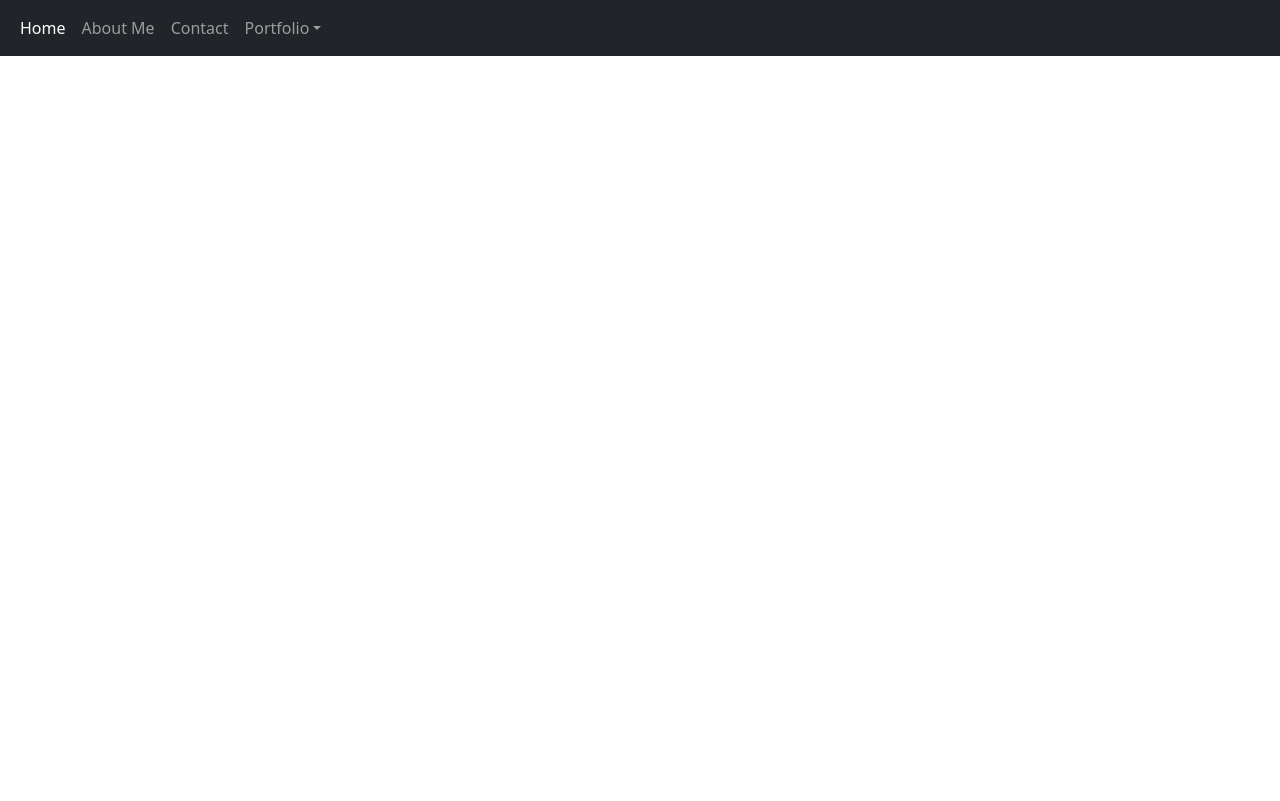
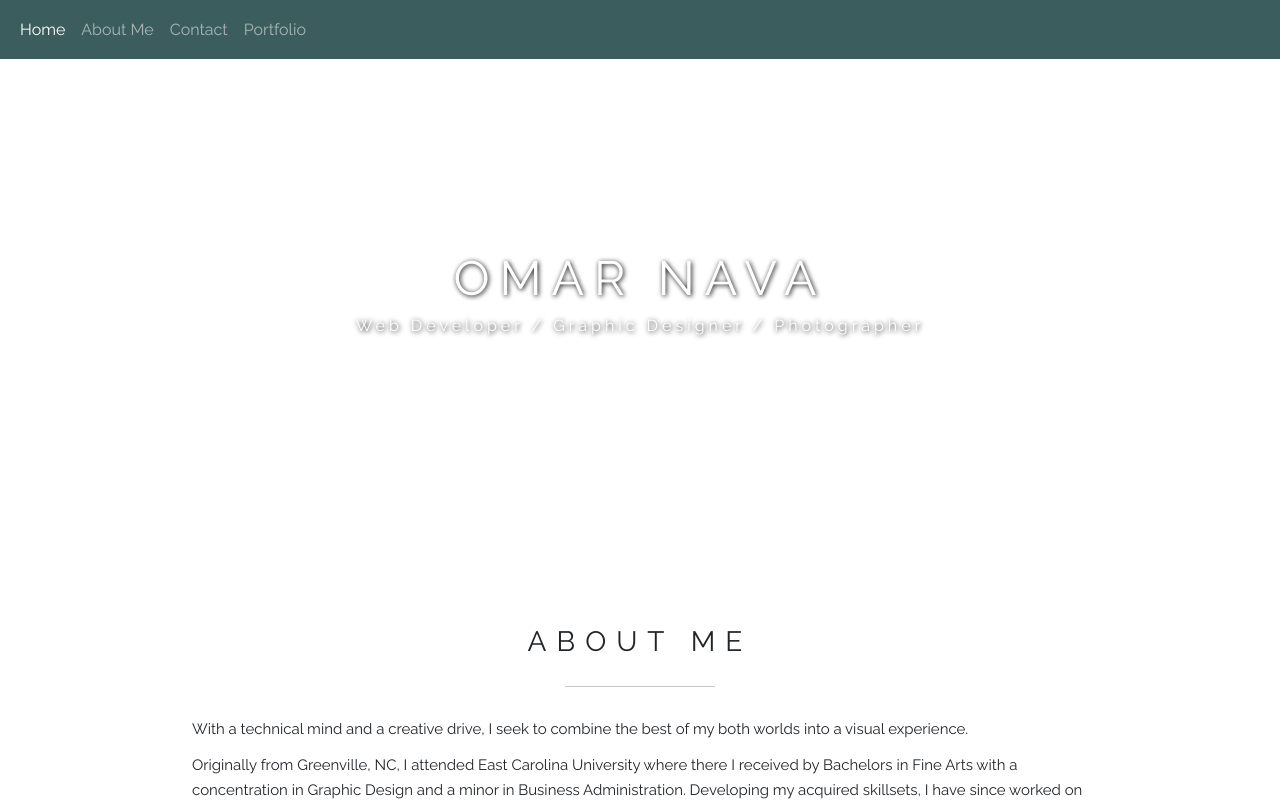
Before and after one commit to omar-94/react-portfolio, a React (Create React App) app: page / in a window 1280 px wide. Shown: the top 801 px of the page. Built offline with nearby package versions, Linux system fonts and the light colour scheme.

Commit message:
header/navbar/about component added

```diff
--- a/src/App.css
+++ b/src/App.css
@@ -1,38 +1,48 @@
-.App {
-  text-align: center;
+* {
+  box-sizing: border-box;
 }
 
-.App-logo {
-  height: 40vmin;
-  pointer-events: none;
+
+/*** Body ***/
+body {
+  font-family: 'Raleway', sans-serif !important;
+  line-height: 1.7 !important;
+  overflow-x: hidden;
 }
 
-@media (prefers-reduced-motion: no-preference) {
-  .App-logo {
-    animation: App-logo-spin infinite 20s linear;
+.row {
+  margin: 0 !important;
+}
+
+p {
+  font-size: 15px !important;
+  margin-bottom: 10px !important;
+}
+
+/* MEDIA QUERIES FOR SCREEN SIZES */
+@media screen and (min-width: 1200px) {
+  .p-about-me {
+    padding: 0 200px !important;
+  }
+
+  .about-me {
+    padding-left: 12rem !important;
+    padding-right: 12rem !important;
   }
 }
 
-.App-header {
-  background-color: #282c34;
-  min-height: 100vh;
-  display: flex;
-  flex-direction: column;
-  align-items: center;
-  justify-content: center;
-  font-size: calc(10px + 2vmin);
-  color: white;
+@media (max-width:1200px) and (min-width:540px) {
+  .p-about-me {
+      padding: 0 40px !important;
+  }
 }
 
-.App-link {
-  color: #61dafb;
-}
-
-@keyframes App-logo-spin {
-  from {
-    transform: rotate(0deg);
+@media screen and (max-width: 540px) {
+  .p-about-me {
+      padding: 0 0;
   }
-  to {
-    transform: rotate(360deg);
+  .about-me {
+      padding-left: 2rem;
+      padding-right: 2rem;
   }
 }
--- a/src/App.js
+++ b/src/App.js
@@ -1,12 +1,16 @@
 import './App.css';
-import { BrowserRouter as Router, Route } from "react-router-dom";
-import Navbar from './components/Navbar';
-
+import { BrowserRouter as Router} from "react-router-dom";
+import Navbar from './components/NavBar';
+import Header from './components/Header';
+import AboutMe from './components/AboutMe';
 
 function App() {
+
   return (
-    <Router basename={process.env.PUBLIC_URL}>
-      <Navbar />
+    <Router basename={process.env.PUBLIC_URL} >
+        <Navbar />
+        <Header />
+        <AboutMe />
     </Router>
   );
 }
--- /dev/null
+++ b/src/components/AboutMe/index.js
@@ -0,0 +1,24 @@
+import React from "react";
+import './style.css';
+
+const AboutMe = () => {
+
+  return (
+    <div className="about-me" id="about-me">
+            <h3 className="text-center" id="about-me-title"> ABOUT ME </h3>
+            <hr id="line-design"></hr>
+            <div>
+                <p>With a technical mind and a creative drive, I seek to combine the best of my both worlds into a visual experience.</p>
+
+                <p> Originally from Greenville, NC, I attended East Carolina University where there I received by Bachelors in Fine Arts with a concentration in Graphic Design and a minor in Business Administration.
+                Developing my acquired skillsets, I have since worked on freelance design projects for small owners to help bring an established feel for their business. Designing products anywhere from business cards, stationary, to other promotional materials.</p>
+
+                <p>Along with being a creative person, I have been a tech savvy individual my whole life. Always having an intriguing curiosity for code... my journey has led me to web design/development. Having the ability to mix both worlds has been exciting and rewarding so far! I hope to continue to pursue this passion to create clean and beautiful visual experiences across the web.</p>
+
+                <p>Aside from working on my skills, I also like to be a very active person. In my free time you can find me working out, longboarding, and doing photography. If you wish to reach out to me for any project ideas, please feel free to <a href="#contact-me">contact me</a>.</p>
+            </div>
+        </div>
+  )
+}
+
+export default AboutMe;
--- /dev/null
+++ b/src/components/AboutMe/style.css
@@ -0,0 +1,20 @@
+.about-me {
+  padding: 2rem;
+}
+
+#about-me-title {
+  margin-bottom: 3rem;
+  letter-spacing: 10px;
+  font-size: 1.75rem;
+
+}
+
+#line-design {
+  width: 150px;
+  height: 1px;
+  margin: -20px auto 30px auto;
+}
+
+.p-about-me {
+  padding: 0 10em !important;
+}
--- /dev/null
+++ b/src/components/Header/index.js
@@ -0,0 +1,14 @@
+import React from "react";
+import './style.css';
+
+const Header = () => {
+
+  return (
+    <div className="container-fluid background-img1 text-center img-fluid" id="home" style={{ backgroundImage: `url('/portrait-2.jpg'})` }} >
+      <h1 className="display-5 fw-normal" id="name-title">OMAR NAVA</h1>
+      <h6 className="text-center" id="job-subtitle">Web Developer / Graphic Designer / Photographer</h6>
+    </div>
+  )
+}
+
+export default Header;
--- /dev/null
+++ b/src/components/Header/style.css
@@ -0,0 +1,62 @@
+.background-img1 {
+  background-attachment: fixed;
+  background-position: center;
+  background-repeat: no-repeat;
+  background-size: cover;
+}
+
+/* .background-img1 {
+  background-image: url("public/assets/portrait-2.jpg");
+}   */
+
+#home {
+  padding: 250px 0px;
+  font-family: 'Raleway', sans-serif;
+}
+
+#name-title {
+  letter-spacing: 10px;
+  color: white;
+  text-shadow: 1px 1px 5px black;
+  /* -webkit-text-stroke: .75px rgb(255, 255, 255); */
+  animation: fadeIn linear 2s;
+}
+
+#job-subtitle {
+  letter-spacing: 4px;
+  color: white;
+  text-shadow: 1px 1px 5px black;
+}
+
+#name-title, #job-subtitle {
+  animation: fadeIn linear 2s;
+  -webkit-animation: fadeIn linear 2s;
+  -moz-animation: fadeIn linear 2s;
+  -o-animation: fadeIn linear 2s;
+  -ms-animation: fadeIn linear 2s;
+}
+
+@keyframes fadeIn {
+  0% {opacity:0;}
+  100% {opacity:1;}
+}
+
+@-moz-keyframes fadeIn {
+  0% {opacity:0;}
+  100% {opacity:1;}
+}
+
+@-webkit-keyframes fadeIn {
+  0% {opacity:0;}
+  100% {opacity:1;}
+}
+
+@-o-keyframes fadeIn {
+  0% {opacity:0;}
+  100% {opacity:1;}
+}
+
+@-ms-keyframes fadeIn {
+  0% {opacity:0;}
+  100% {opacity:1;}
+}
--- /dev/null
+++ b/src/components/NavBar/index.js
@@ -0,0 +1,43 @@
+import React from 'react';
+import './style.css';
+
+const Navbar = () => {
+
+  return (
+    <header>
+        <nav className="navbar fixed-top navbar-expand-lg navbar-dark bg">
+            <div className="container-fluid">
+                <button className="navbar-toggler" type="button" data-bs-toggle="collapse" data-bs-target="#navbarNavDropdown" aria-controls="navbarNavDropdown" aria-expanded="false" aria-label="Toggle navigation">
+                    <span className="navbar-toggler-icon"></span>
+                </button>
+                <div className="collapse navbar-collapse" id="navbarNavDropdown">
+                    <ul className="navbar-nav">
+                        <li className="nav-item">
+                            <a className="nav-link active" aria-current="page" href="#home">Home</a>
+                        </li>
+                        <li className="nav-item">
+                            <a className="nav-link" href="#about-me">About Me</a>
+                        </li>
+                        <li className="nav-item">
+                            <a className="nav-link" href="#contact-me">Contact</a>
+                        </li>
+                        <li className="nav-item">
+                            <a className="nav-link" href="#contact-me">Portfolio</a>
+                        </li>
+                        {/* <li className="nav-item dropdown">
+                            <a className="nav-link dropdown-toggle" href="" id="navbarDropdownMenuLink" role="button" data-bs-toggle="dropdown" aria-expanded="false">Portfolio</a>
+                            <ul className="dropdown-menu dropdown-menu-dark" aria-labelledby="navbarDarkDropdownMenuLink">
+                                <li><a className="dropdown-item" href="">Web Development</a></li>
+                                <li><a className="dropdown-item" href="">Graphic Design</a></li>
+                                <li><a className="dropdown-item" href="">Photography</a></li>
+                            </ul>
+                        </li> */}
+                    </ul>
+                </div>
+            </div>
+        </nav>
+    </header>
+  )
+}
+
+export default Navbar;
--- /dev/null
+++ b/src/components/NavBar/style.css
@@ -0,0 +1,12 @@
+.bg {
+  /* background-color: rgb(224, 235, 235) !important; */
+  background-color: rgb(60, 93, 93) !important;
+}
+
+.dropdown-menu {
+  border: none;
+}
+
+.dropdown-menu-dark {
+  background-color: rgb(60, 93, 93, .9) !important;
+}
--- a/src/components/Navbar.js
+++ /dev/null
@@ -1,39 +0,0 @@
-import React from "react";
-
-const Navbar = () => {
-
-  return (
-    <header>
-        <nav class="navbar fixed-top navbar-expand-lg navbar-dark bg-dark">
-            <div class="container-fluid">
-                <button class="navbar-toggler" type="button" data-bs-toggle="collapse" data-bs-target="#navbarNavDropdown" aria-controls="navbarNavDropdown" aria-expanded="false" aria-label="Toggle navigation">
-                    <span class="navbar-toggler-icon"></span>
-                </button>
-                <div class="collapse navbar-collapse" id="navbarNavDropdown">
-                    <ul class="navbar-nav">
-                        <li class="nav-item">
-                            <a class="nav-link active" aria-current="page" href="#home">Home</a>
-                        </li>
-                        <li class="nav-item">
-                            <a class="nav-link" href="#about-me">About Me</a>
-                        </li>
-                        <li class="nav-item">
-                            <a class="nav-link" href="#contact-me">Contact</a>
-                        </li>
-                        <li class="nav-item dropdown">
-                            <a class="nav-link dropdown-toggle" href="" id="navbarDropdownMenuLink" role="button" data-bs-toggle="dropdown" aria-expanded="false">Portfolio</a>
-                            <ul class="dropdown-menu dropdown-menu-dark" aria-labelledby="navbarDarkDropdownMenuLink">
-                                <li><a class="dropdown-item" href="">Web Development</a></li>
-                                <li><a class="dropdown-item" href="">Graphic Design</a></li>
-                                <li><a class="dropdown-item" href="">Photography</a></li>
-                            </ul>
-                        </li>
-                    </ul>
-                </div>
-            </div>
-        </nav>
-    </header>
-  )
-}
-
-export default Navbar;
--- a/src/index.css
+++ /dev/null
@@ -1,13 +0,0 @@
-body {
-  margin: 0;
-  font-family: -apple-system, BlinkMacSystemFont, 'Segoe UI', 'Roboto', 'Oxygen',
-    'Ubuntu', 'Cantarell', 'Fira Sans', 'Droid Sans', 'Helvetica Neue',
-    sans-serif;
-  -webkit-font-smoothing: antialiased;
-  -moz-osx-font-smoothing: grayscale;
-}
-
-code {
-  font-family: source-code-pro, Menlo, Monaco, Consolas, 'Courier New',
-    monospace;
-}
--- a/src/index.js
+++ b/src/index.js
@@ -1,8 +1,6 @@
 import React from 'react';
 import ReactDOM from 'react-dom';
-import './index.css';
 import App from './App';
-import reportWebVitals from './reportWebVitals';
 import 'bootstrap/dist/css/bootstrap.min.css';
 
 ReactDOM.render(
@@ -11,8 +9,3 @@ ReactDOM.render(
   </React.StrictMode>,
   document.getElementById('root')
 );
-
-// If you want to start measuring performance in your app, pass a function
-// to log results (for example: reportWebVitals(console.log))
-// or send to an analytics endpoint. Learn more: https://bit.ly/CRA-vitals
-reportWebVitals();
--- a/src/reportWebVitals.js
+++ /dev/null
@@ -1,13 +0,0 @@
-const reportWebVitals = onPerfEntry => {
-  if (onPerfEntry && onPerfEntry instanceof Function) {
-    import('web-vitals').then(({ getCLS, getFID, getFCP, getLCP, getTTFB }) => {
-      getCLS(onPerfEntry);
-      getFID(onPerfEntry);
-      getFCP(onPerfEntry);
-      getLCP(onPerfEntry);
-      getTTFB(onPerfEntry);
-    });
-  }
-};
-
-export default reportWebVitals;
```
Also changed, not shown: 1 other file (tests, documents, lock files or other folders).
